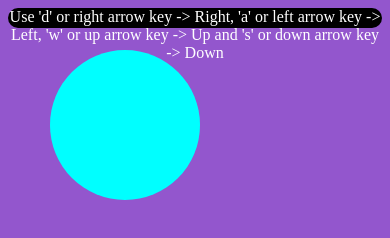
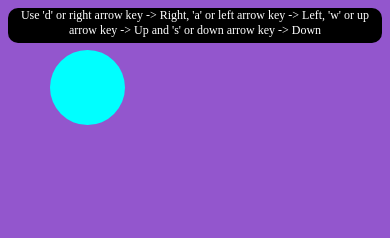
Before and after one commit to Av0011/MoveTheBall, a plain HTML site: page index.html in a window 390 px wide. Drawn offline with Linux system fonts and the light colour scheme.

Commit message:
Adding changes

```diff
--- a/index.html
+++ b/index.html
@@ -18,10 +18,49 @@
         body{
             background-color: rgb(147, 86, 205);
         }
+
+        #instruction{
+            text-align: center;
+            background-color: black;
+            color: white;
+            height: 20px;
+            border-radius: 10px;
+        }
+
+        @media only screen and (max-width:821px) {
+            #Ball{
+                height: 100px;
+		        width: 100px;
+            }
+
+            #instruction{
+            text-align: center;
+            background-color: black;
+            color: white;
+            height: 40px;
+            border-radius: 10px;
+        }
+        }
+
+        @media only screen and (max-width:421px) {
+            #Ball{
+                height: 75px;
+		        width: 75px;
+            }
+
+            #instruction{
+            text-align: center;
+            background-color: black;
+            color: white;
+            height: 35px;
+            border-radius: 10px;
+            font-size: 12px;
+        }
+        }
     </style>
 </head>
 <body>
-    <div style="text-align: center;background-color: black;color: white; height: 20px;border-radius: 10px;">Use 'd' or right arrow key -> Right, 'a' or left arrow key -> Left, 'w' or up arrow key -> Up and 's' or down arrow key -> Down </div>
+    <div id="instruction">Use 'd' or right arrow key -> Right, 'a' or left arrow key -> Left, 'w' or up arrow key -> Up and 's' or down arrow key -> Down </div>
     <div id="Ball"></div>
 
     <script src="./script.js">
--- a/script.js
+++ b/script.js
@@ -2,6 +2,8 @@ let ball = document.getElementById("Ball");
     document.addEventListener("keydown",moveBall);
     let left =50 ;
     t = 50;
+
+
 
     function moveBall(event)
     {
@@ -9,6 +11,8 @@ let ball = document.getElementById("Ball");
         let browserW = document.documentElement.clientWidth;
         let browserH = document.documentElement.clientHeight;
 
+        let inst = document.getElementById('instruction');
+        let inst_height = inst.offsetHeight;
 
         let key = event.keyCode;
         if(key == 68 || key == 39) // to move right d
@@ -50,7 +54,7 @@ let ball = document.getElementById("Ball");
             }
         else if(key == 87 || key == 38) // to move up w
             {
-                if(t-10>=21)
+                if(t-10>=inst_height+1)
                 {
                     ball.style.top = t -10 + "px";
                     t-=10;
```
